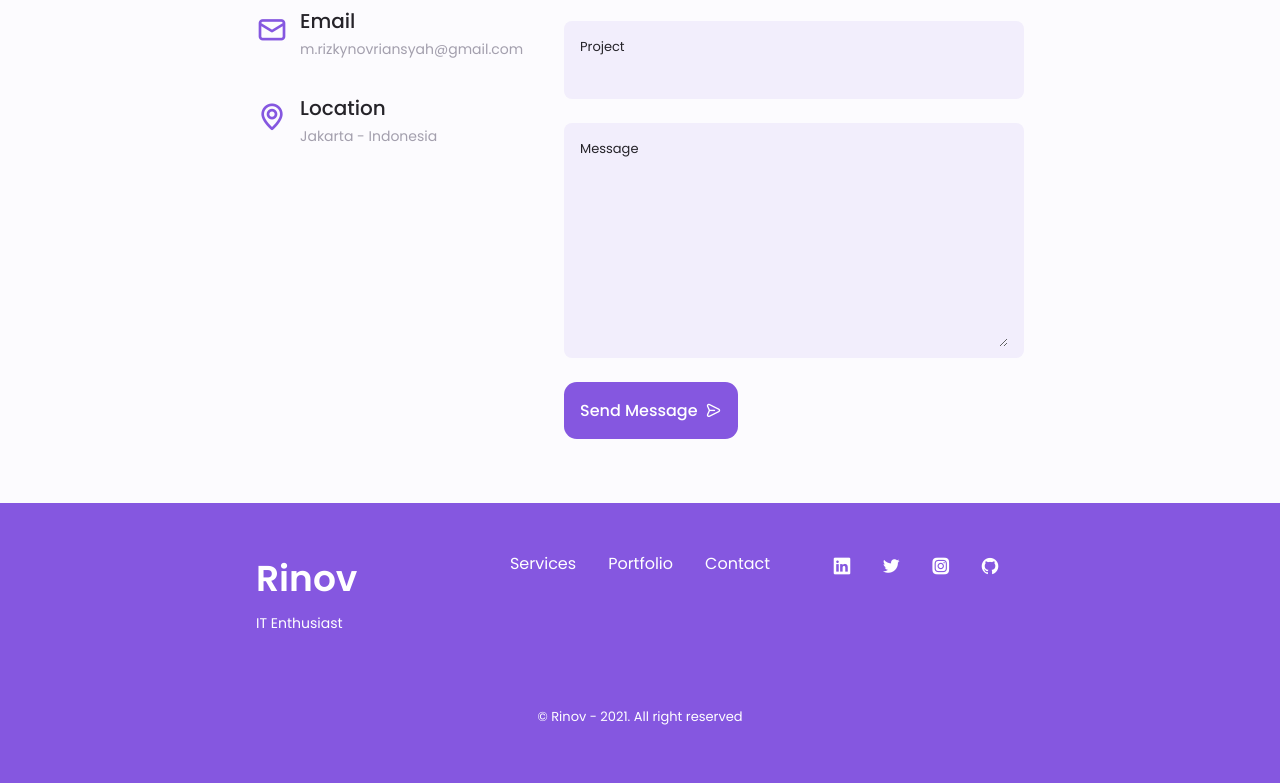
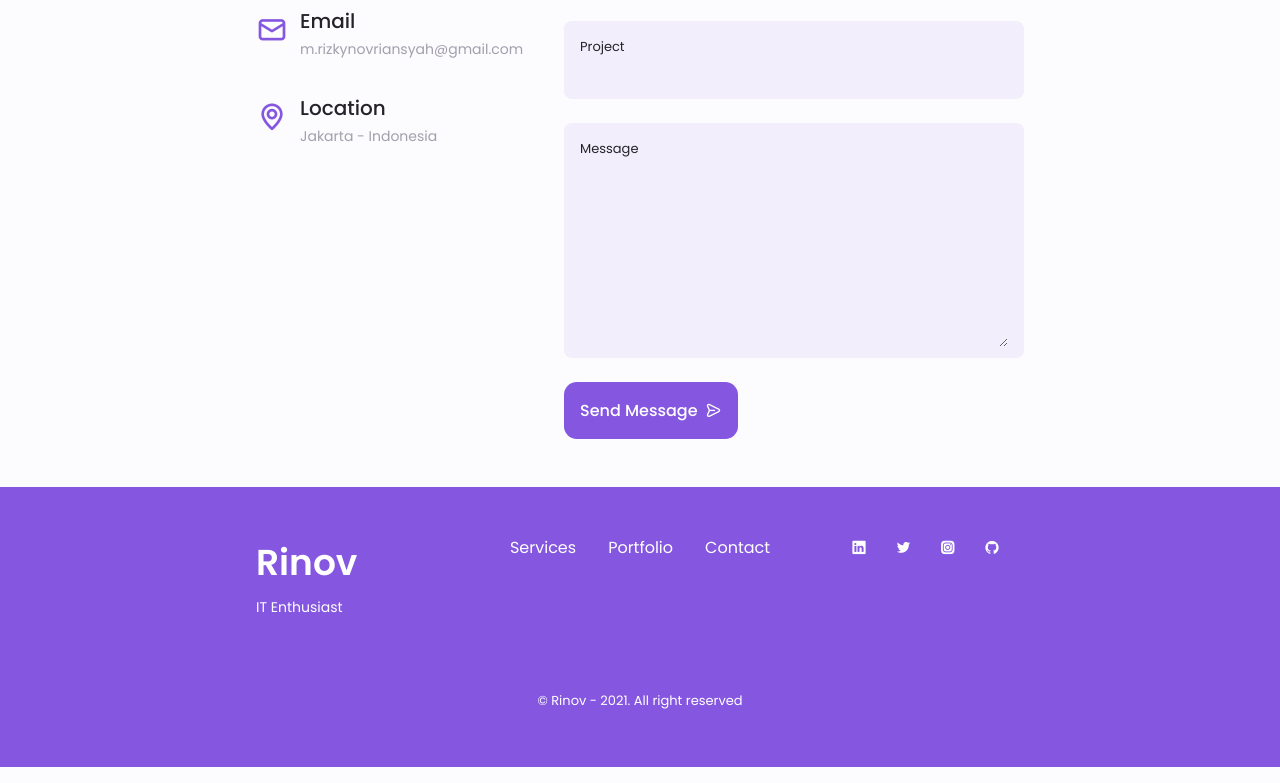
Before and after one commit to kingrootid/rinovmrn.github.io, a plain HTML site: page index.html in a window 1280 px wide. Shown: the part 4308-5091 px from the top of the page. Drawn offline with nearby package versions, Linux system fonts and the light colour scheme.

Commit message:
update footer

```diff
--- a/assets/css/styles.css
+++ b/assets/css/styles.css
@@ -912,16 +912,17 @@ img{
 
 /*==================== FOOTER ====================*/
 .footer{
-    padding-top: 2rem;
+    padding-top: 1rem;
 }
 
 .footer__container{
-    row-gap: 3.5rem;
+    row-gap: 1rem;
 }
 
 .footer__bg{
     background-color: var(--first-color-second);
     padding: 2rem 0 3rem;
+    display: block;
 }
 
 .footer__title{
@@ -944,7 +945,7 @@ img{
 }
 
 .footer__social{
-    font-size: 1.25rem;
+    font-size: 1rem;
     margin-right: var(--mb-1-5);
 }
 
@@ -956,7 +957,7 @@ img{
     font-size: var(--smaller-font-size);
     text-align: center;
     color: #FFF;
-    margin-top: var(--mb-3);
+    margin-top: var(--mb-0-5);
 }
 
 .footer__title,
```
Also changed, not shown: index.html (line endings or trailing spaces).
